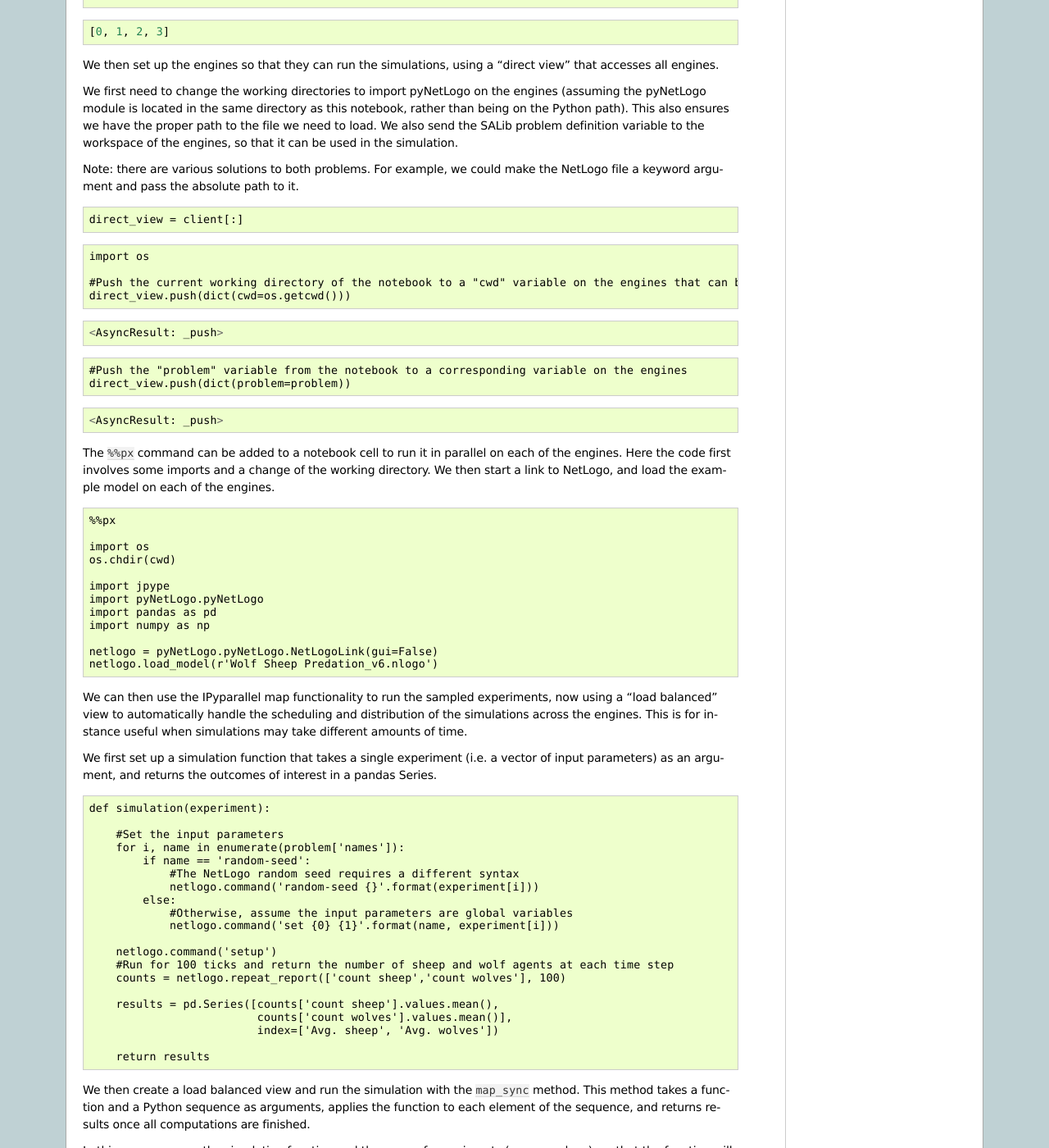
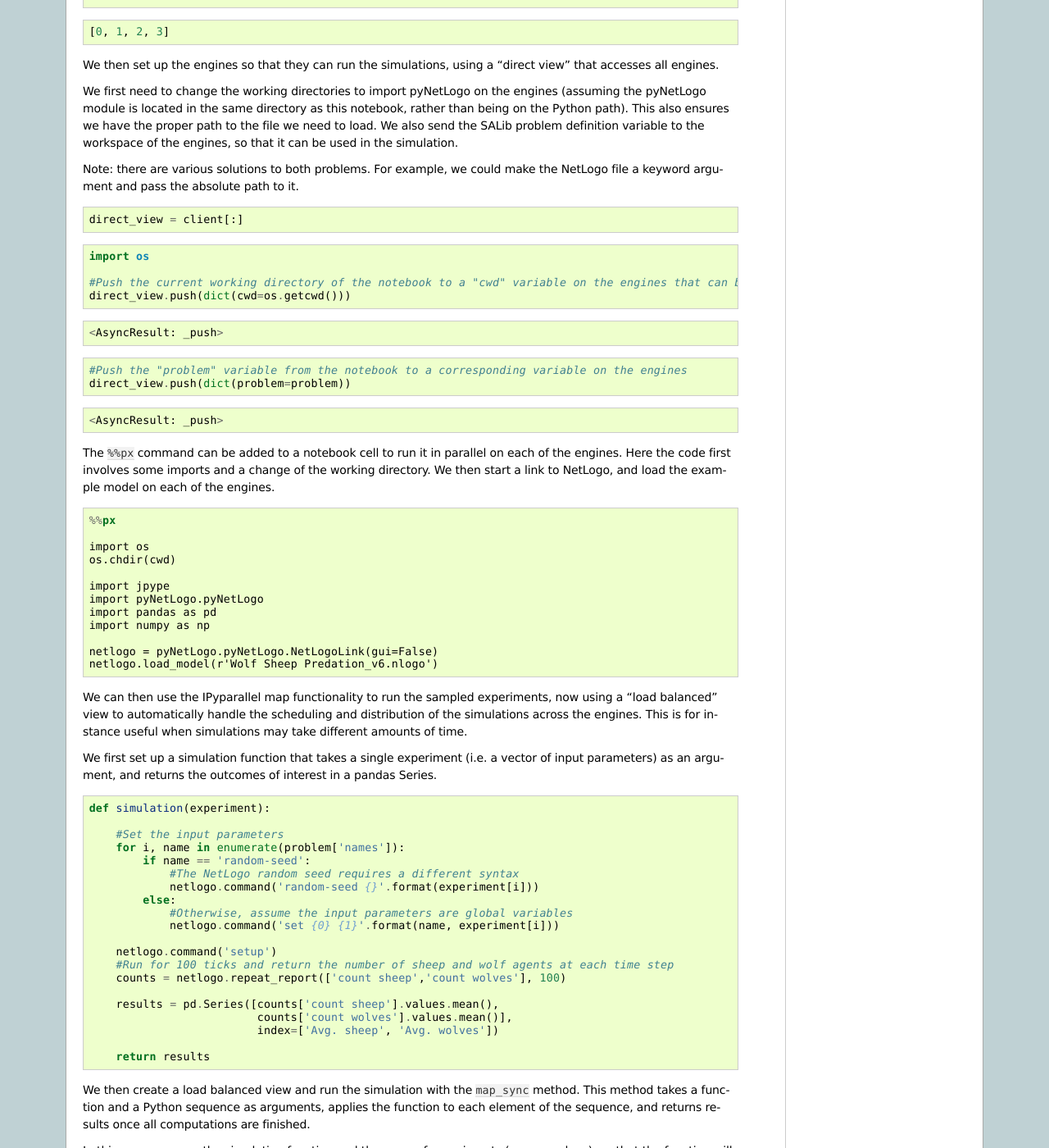
Before and after one commit to quaquel/pyNetLogo, a Sphinx documentation site: the page built from docs/source/example2.rst, in a window 1280 px wide and 1400 px high, scrolled down 1731 px. Shown: the whole window at 82% size. Built offline with Sphinx 7.4.7, drawn with Linux system fonts in a browser that asks for light colours; some of the changed text lies outside the part shown.

Commit message:
Documentation update

```diff
--- a/docs/source/example2.rst
+++ b/docs/source/example2.rst
@@ -13,7 +13,7 @@ An interactive Jupyter notebook version, as well as the model files used
 in the example, are available from the pyNetLogo repository at
 https://github.com/quaquel/pyNetLogo.
 
-.. code:: ipython2
+.. code:: ipython3
 
     #Ensuring compliance of code with both python2 and python3
 
@@ -23,7 +23,7 @@ https://github.com/quaquel/pyNetLogo.
     except ImportError: # will be 3.x series
         pass
 
-.. code:: ipython2
+.. code:: ipython3
 
     import numpy as np
     import pandas as pd
@@ -46,7 +46,7 @@ correspond to a NetLogo global variable), and the sampling bounds.
 Documentation for SALib can be found at
 https://salib.readthedocs.io/en/latest/.
 
-.. code:: ipython2
+.. code:: ipython3
 
     problem = {
       'num_vars': 6,
@@ -72,7 +72,7 @@ parameters, and *n* is a baseline sample size which should be large
 enough to stabilize the estimation of the indices. For this example, we
 use *n* = 1000, for a total of 14000 experiments.
 
-.. code:: ipython2
+.. code:: ipython3
 
     n = 1000
     param_values = saltelli.sample(problem, n, calc_second_order=True)
@@ -80,7 +80,7 @@ use *n* = 1000, for a total of 14000 experiments.
 The sampler generates an input array of shape (*n(2p+2)*, *p*) with rows
 for each experiment and columns for each input parameter.
 
-.. code:: ipython2
+.. code:: ipython3
 
     param_values.shape
 
@@ -116,7 +116,7 @@ Next, we can connect the interactive notebook to the started cluster by
 instantiating a client, and checking that client.ids returns a list of 4
 available engines.
 
-.. code:: ipython2
+.. code:: ipython3
 
     import ipyparallel
 
@@ -146,11 +146,11 @@ Note: there are various solutions to both problems. For example, we
 could make the NetLogo file a keyword argument and pass the absolute
 path to it.
 
-.. code:: ipython2
+.. code:: ipython3
 
     direct_view = client[:]
 
-.. code:: ipython2
+.. code:: ipython3
 
     import os
 
@@ -166,7 +166,7 @@ path to it.
 
 
 
-.. code:: ipython2
+.. code:: ipython3
 
     #Push the "problem" variable from the notebook to a corresponding variable on the engines
     direct_view.push(dict(problem=problem))
@@ -185,7 +185,7 @@ parallel on each of the engines. Here the code first involves some
 imports and a change of the working directory. We then start a link to
 NetLogo, and load the example model on each of the engines.
 
-.. code:: ipython2
+.. code:: ipython3
 
     %%px
 
@@ -210,7 +210,7 @@ We first set up a simulation function that takes a single experiment
 (i.e. a vector of input parameters) as an argument, and returns the
 outcomes of interest in a pandas Series.
 
-.. code:: ipython2
+.. code:: ipython3
 
     def simulation(experiment):
 
@@ -248,18 +248,18 @@ from the results (which are returned as a list of Series). The
 pandas supports several more advanced storage options, such as
 serialization with msgpack, or hierarchical HDF5 storage.
 
-.. code:: ipython2
+.. code:: ipython3
 
     lview = client.load_balanced_view()
 
     t0 = time.time()
     results = pd.DataFrame(lview.map_sync(simulation, param_values))
 
-.. code:: ipython2
+.. code:: ipython3
 
     results.to_csv('Sobol_parallel.csv')
 
-.. code:: ipython2
+.. code:: ipython3
 
     results.head(5)
 
@@ -315,7 +315,7 @@ Using SALib for sensitivity analysis
 We can then proceed with the analysis, first using a histogram to
 visualize output distributions for each outcome:
 
-.. code:: ipython2
+.. code:: ipython3
 
     fig, ax = plt.subplots(1,len(results.columns), sharey=True)
 
@@ -340,7 +340,7 @@ sheep count as an example, we obtain the following, using the scipy
 library to calculate the Pearson correlation coefficient (r) for each
 parameter, and the seaborn library to plot a linear trend fit.
 
-.. code:: ipython2
+.. code:: ipython3
 
     import scipy
 
@@ -382,7 +382,7 @@ output variance as well as input interactions (again using the mean
 sheep count). By default, 95% confidence intervals are estimated for
 each index.
 
-.. code:: ipython2
+.. code:: ipython3
 
     Si = sobol.analyze(problem, results['Avg. sheep'].values, calc_second_order=True, print_to_console=False)
 
@@ -392,12 +392,12 @@ by SALib to a DataFrame. The default pandas plotting method is then used
 to plot these indices along with their estimated confidence intervals
 (shown as error bars).
 
-.. code:: ipython2
+.. code:: ipython3
 
     Si_filter = {k:Si[k] for k in ['ST','ST_conf','S1','S1_conf']}
     Si_df = pd.DataFrame(Si_filter, index=problem['names'])
 
-.. code:: ipython2
+.. code:: ipython3
 
     Si_df
 
@@ -466,7 +466,7 @@ to plot these indices along with their estimated confidence intervals
 
 
 
-.. code:: ipython2
+.. code:: ipython3
 
     fig, ax = plt.subplots(1)
 
@@ -493,7 +493,7 @@ individual contribution to variance).
 We can use a more sophisticated visualization to include the
 second-order interactions between inputs estimated from the S2 values.
 
-.. code:: ipython2
+.. code:: ipython3
 
     import itertools
     from math import pi
@@ -649,6 +649,6 @@ normalized variable importances.
 
 Finally, the kill_workspace() function shuts down the NetLogo instance.
 
-.. code:: ipython2
+.. code:: ipython3
 
     netlogo.kill_workspace()
```
Also changed, not shown: docs/source/example1.rst (+14 -14 lines).
